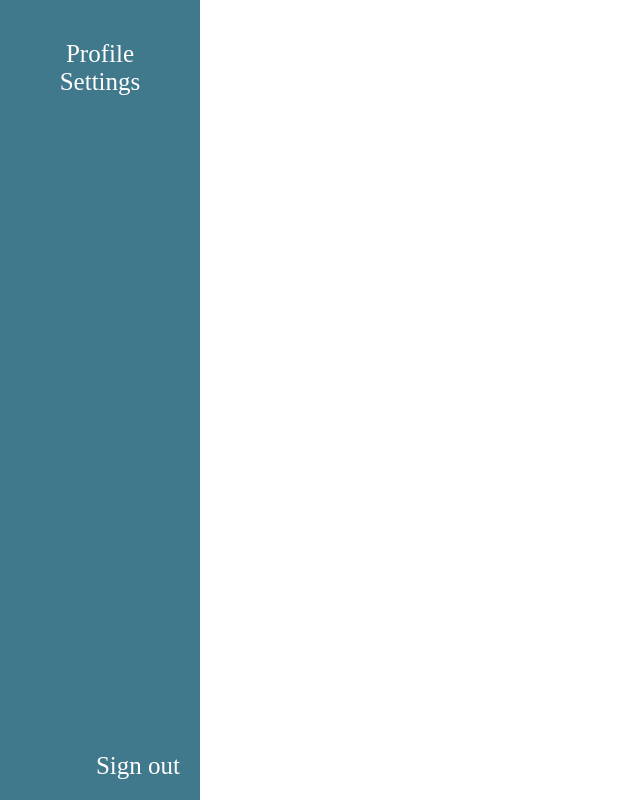
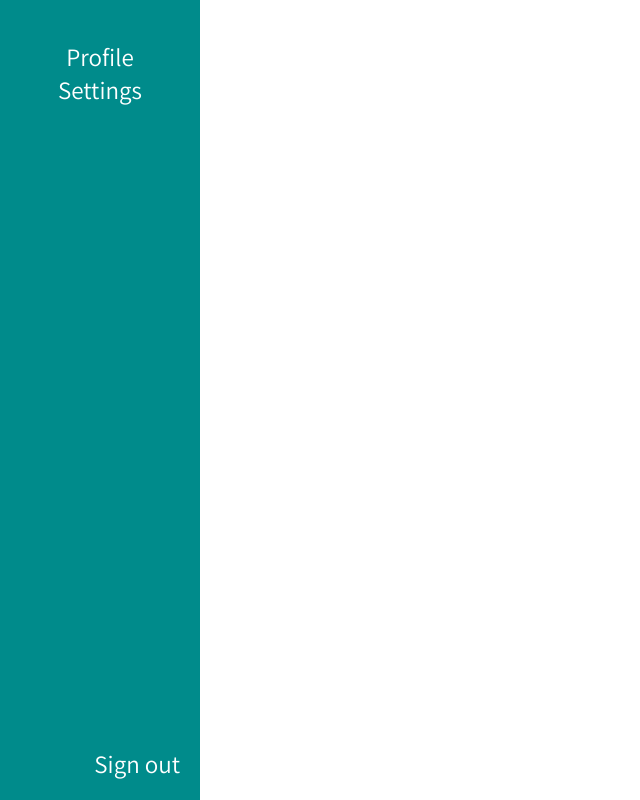
Before and after one commit to googleinterns/step222-2020, a plain HTML site: page src/main/webapp/home-page.html in a window 1280 px wide. Shown: the whole page, without its empty margins (0-640 px from the left). Drawn offline with Linux system fonts and the light colour scheme.

Commit message:
Change font and menu color

```diff
--- a/src/main/webapp/home-page-style.css
+++ b/src/main/webapp/home-page-style.css
@@ -3,8 +3,8 @@ a#sign-out-button:hover {
   color: #c0c0c0;
 }
 
-.greeting {
-  font-size: 25px;
+body {
+  font-family: Assistant;
 }
 
 #main {
@@ -13,7 +13,7 @@ a#sign-out-button:hover {
 }
 
 #menu {
-  background-color: #40798C;
+  background-color: #008B8B;
   color: white;
   font-size: 25px;
   height: 100%;
--- a/src/main/webapp/home-page.html
+++ b/src/main/webapp/home-page.html
@@ -1,6 +1,8 @@
 <html>
   <head>
     <link rel="stylesheet" href="home-page-style.css">
+    <link rel="stylesheet"
+          href="https://fonts.googleapis.com/css?family=Assistant">
     <meta name="google-signin-client_id" content="">
     <script src="script.js"></script>
     <script async defer src="https://apis.google.com/js/api.js"
--- a/src/main/webapp/style.css
+++ b/src/main/webapp/style.css
@@ -1,6 +1,6 @@
 body {
   display: table-cell;
-  font-family: Amiri;
+  font-family: Assistant;
   vertical-align: middle;
 }
 
```
Also changed, not shown: src/main/webapp/index.html (+1 -1 lines).
